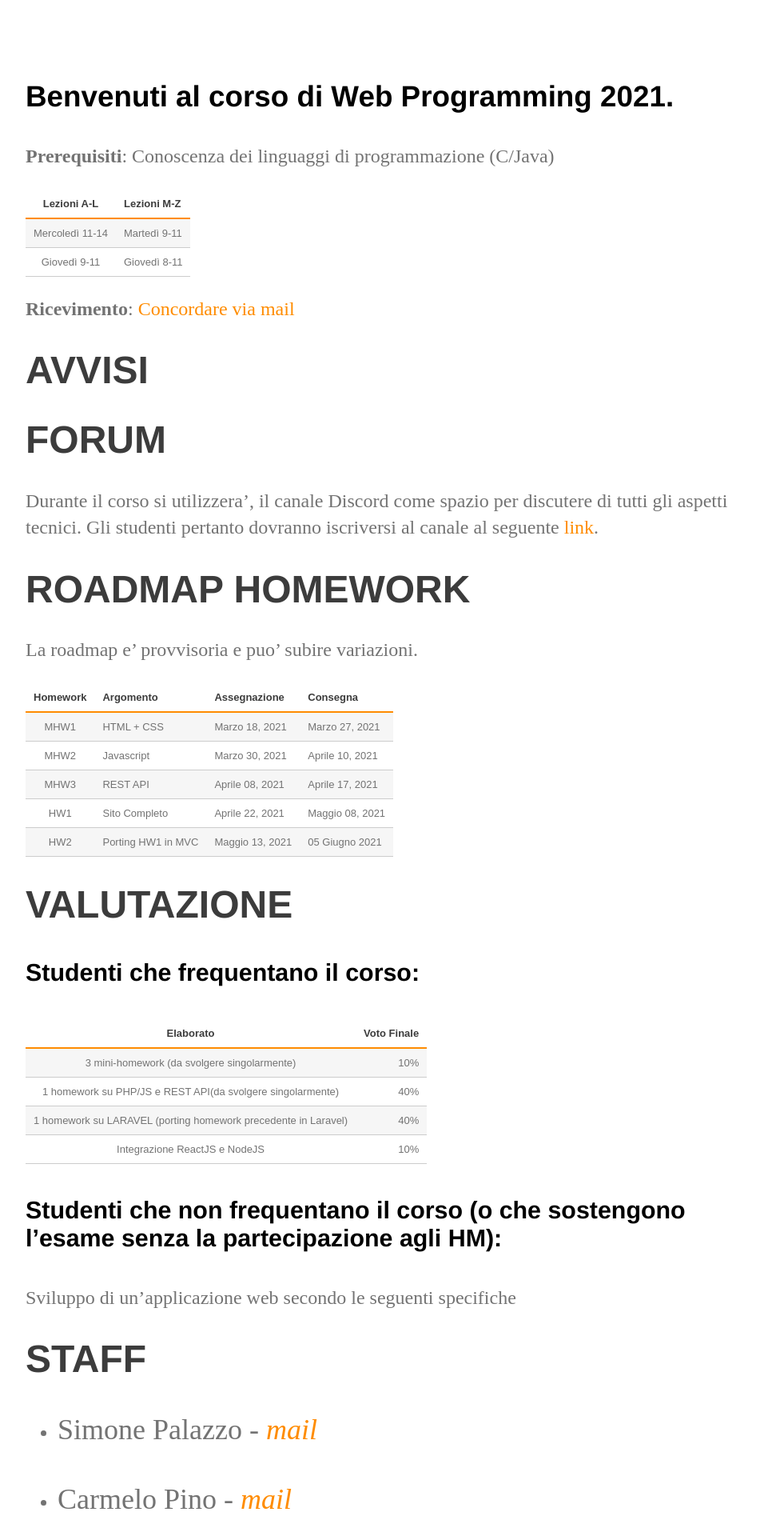
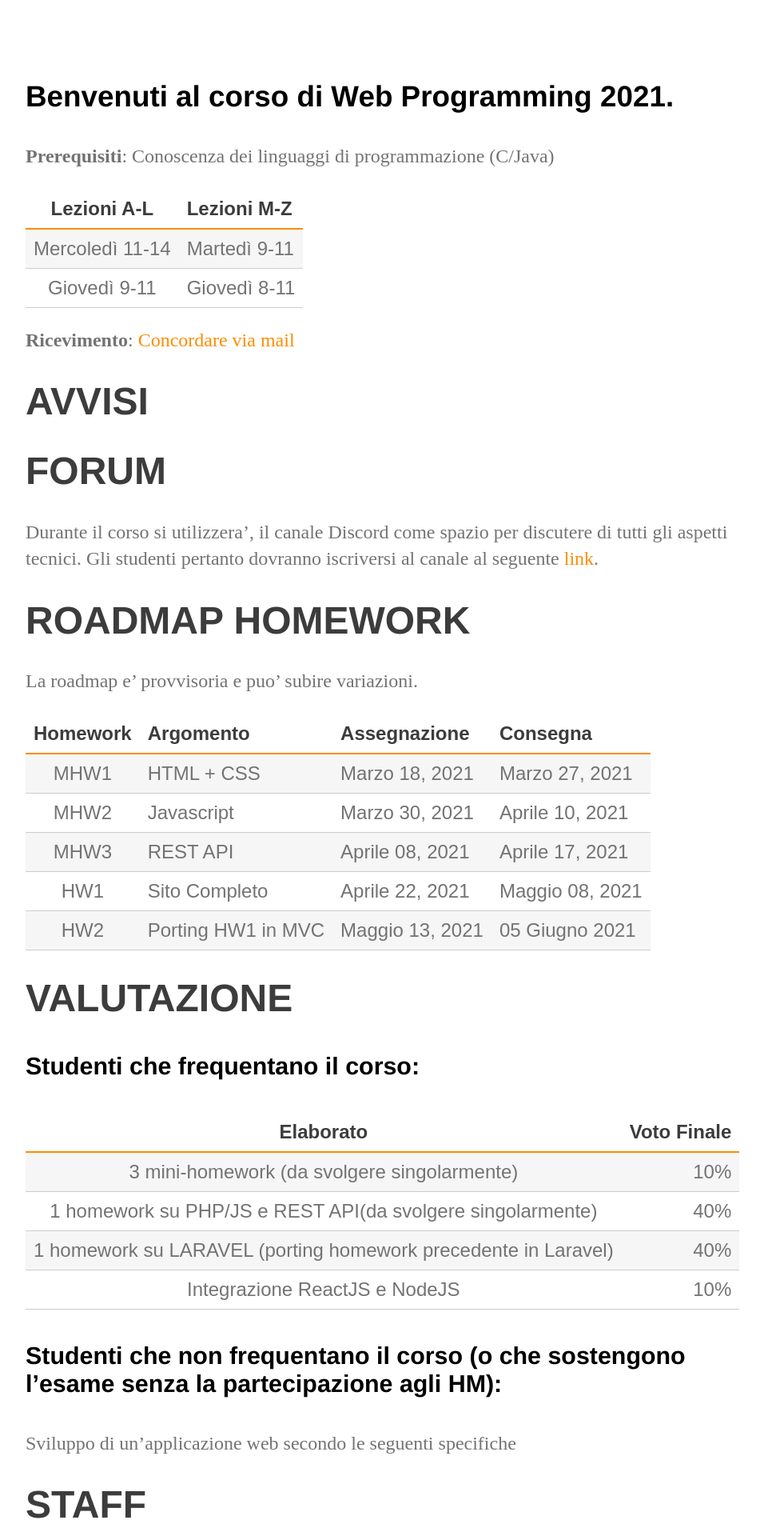
Before and after one commit to perceivelab/database-course, a Jekyll site: the page built from index.md, in a window 1280 px wide. Shown: the part 416-2336 px from the top of the page at 80% size, without its empty margins (160-1116 px from the left). Built offline with Jekyll 4.4.1, drawn with Linux system fonts in a browser that asks for light colours; our own code applies the rules of GitHub Pages for plain Markdown files.

Commit message:
Update main.css

```diff
--- a/css/main.css
+++ b/css/main.css
@@ -11,7 +11,7 @@
 table {
     border-collapse: collapse;
     border-spacing: 0;
-    font: normal 13px Arial, sans-serif;
+    font: normal 1.5em Helvetica Arial, sans-serif;
 }
 table thead th {
 
```
